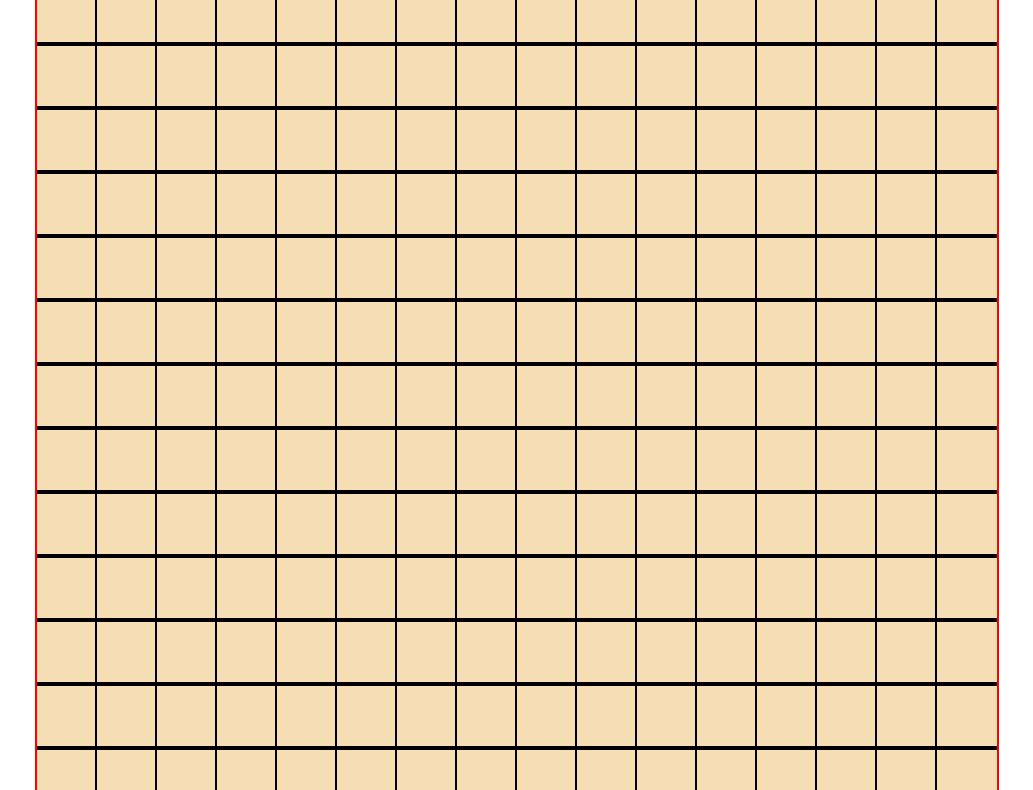
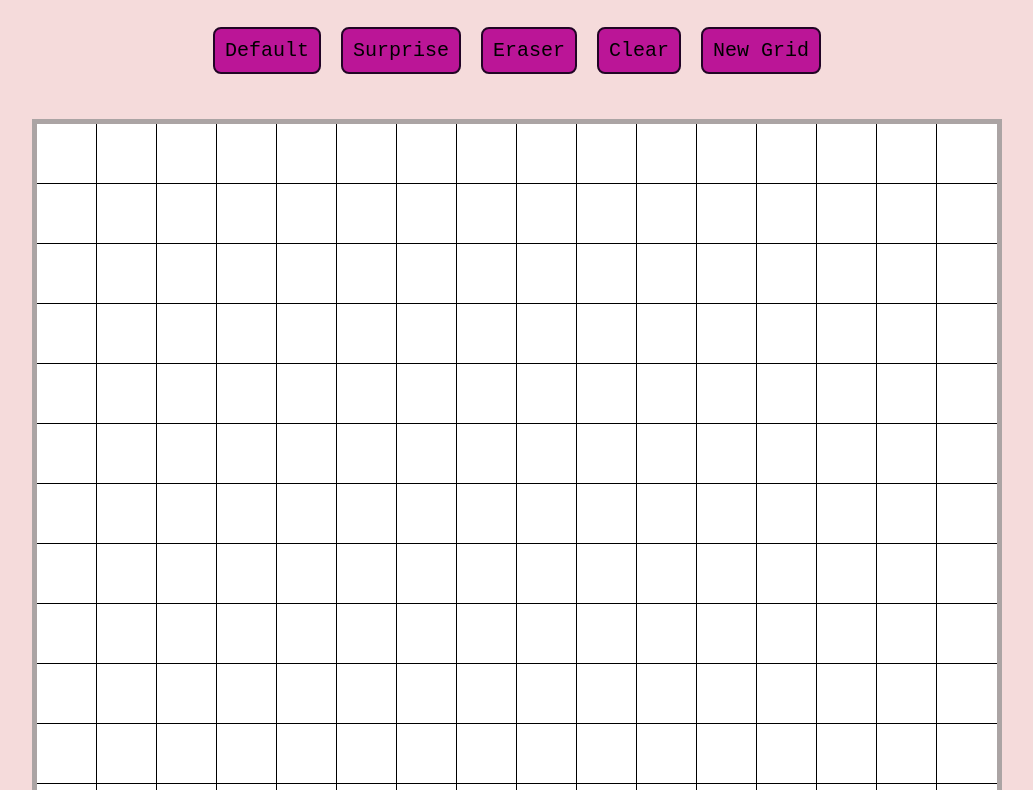
Before and after one commit to champion18/Sketch-it, a plain HTML site: page index.html in a window 1280 px wide. Shown: the part 120-910 px from the top of the page, without its empty margins (123-1156 px from the left). Drawn offline with Linux system fonts and the light colour scheme.

Commit message:
project done

```diff
--- a/index.html
+++ b/index.html
@@ -9,10 +9,19 @@
 </head>
 
 <body>
-    <div id="container">
+    <h1> Sketch it! </h1>
+    <div id="buttons">
+        <button class="button" onclick= "defaultColour()"> Default </button>
+        <button class="button" onclick= "randomColour()"> Surprise </button>
+        <button class="button" onclick= "eraseCellColour()"> Eraser </button>
+        <button class="button" onclick= "clearGrid()"> Clear </button>
+        <button class="button" id="new grid" onclick="makeNewGrid()"> New Grid </button>
+    </div>
 
-    </div>
-    <script src="script.js"></script>
+    <div id="container"></div>
+
+    <script src="script.js">
+    </script>
 </body>
 
 </html>
--- a/script.js
+++ b/script.js
@@ -1,11 +1,92 @@
-const container = document.querySelector('#container');
-for (let i = 0; i < 16; i++) {
-    for (let j = 0; j < 16; j++) {
-        const cell = document.createElement("div");
-        cell.classList.add('cell');
-        // cell.textContent=num;
-        //cell.setAttribute('style', 'background: black; height: 20px; width:20px ;outline:2px yellow');
-        console.log(cell);
-        container.appendChild(cell);
+function createGrid(numOfCellsInEachRow = 16) {
+    const container = document.querySelector('#container');
+
+    for (let i = 0; i < numOfCellsInEachRow; i++) {
+        for (let j = 0; j < numOfCellsInEachRow; j++) {
+            let cell = document.createElement("div");
+            cell.classList.add('cell');
+            // cell.textContent=num;
+            //cell.setAttribute('style', 'background: black; height: 20px; width:20px ;outline:2px yellow');
+            console.log('adding cells');
+            let sizeOfCell = 960/numOfCellsInEachRow;
+            size = sizeOfCell + "px";
+            cell.style.height = size;
+            cell.style.width = size;
+            cell.style.backgroundColor = 'white';
+            container.appendChild(cell);
+        }
     }
 }
+
+function defaultColour(){
+// let colour = document.querySelector('#container');
+// colour.addEventListener('mouseover', function (e) {
+//     e.target.style.backgroundColor = '#1e1eab';
+// });
+let cells = document.querySelectorAll('.cell');
+//let random_colour = random_rgb();
+cells.forEach(cell => {
+    cell.addEventListener('mouseover', function(e){
+        e.target.style.backgroundColor = '#1e1eab';
+        });
+    });
+}
+
+function clearGrid() {
+    //console.log("clear grid");
+    // container.style.backgroundColor = 'white';
+    const cells = document.querySelectorAll('.cell');
+    // cells.style.backgroundColor = 'white';
+    // console.log("clear grid");
+    cells.forEach(cell => {
+    //    console.log(cell);
+        cell.style.backgroundColor = 'white';
+    });
+}
+
+function makeNewGrid() {
+    let numOfCellsInEachRow = prompt("Enter number of cells per row and column for new grid[1-100]:");
+    if (numOfCellsInEachRow <= 100) {
+        numOfCellsInEachRow = parseInt(numOfCellsInEachRow);
+        removeGrid();
+        createGrid(numOfCellsInEachRow);
+    }
+    else {
+        const numOfCellsInEachRow = confirm("Enter a size less than or equal to 100.");
+        makeNewGrid();
+    }
+}
+
+function removeGrid(){
+    const cells = document.querySelectorAll('.cell');
+    cells.forEach(cell => {
+        cell.remove();
+        console.log('removing');
+    });
+}
+
+function randomColour(){
+    function random_rgb(){
+        let o = Math.round, r = Math.random, n = 255;
+        return 'rgb(' + o(r()*n) +',' + o(r()*n) +',' + o(r()*n) +')';
+    }
+
+    let cells = document.querySelectorAll('.cell');
+    cells.forEach(cell => {
+        cell.addEventListener('mouseover', function(e){
+            e.target.style.backgroundColor = random_rgb();
+        });
+    });
+}
+
+function eraseCellColour(){
+    let cells = document.querySelectorAll('.cell');
+    cells.forEach(cell => {
+        cell.addEventListener('mouseover', function(e){
+            e.target.style.backgroundColor = 'white';
+        });
+    });
+}
+
+window.onload=createGrid();
+window.onload=defaultColour();
--- a/styles.css
+++ b/styles.css
@@ -1,24 +1,61 @@
+body{
+    -webkit-appearance: none;
+    padding: 10px;
+    /* display: flex; */
+    background-color: #f5dbdb;
+}
+
+h1{
+    text-align: center;
+    font-size: xxx-large;
+}
 #container {
+    -webkit-appearance: none;
     position: relative;
-    top: 30px;
+    /* top: 30px; */
     height: 960px;
     width: 960px;
-    outline: 2px solid red;
+    outline: 5px solid #aba4a4;
     margin: auto;
-    padding: 0;
-    border: 20px black;
+    /* padding: 50px; */
+    /* border: 20px black; */
     display: block;
-    background-color: #9c27b0;
+    /* background-color: #9c27b0; */
+    /* bottom: 40px; */
+    font-size: 0;
+    border: none;
 }
 
 .cell {
-    outline: 2px solid black;
+    outline: 1px solid black;
     /* margin: 0; */
     /* padding: 0; */
     display: inline-block;
-    border: 10px black;
+    /* border: 10px black; */
     width: 60px;
     height: 60px;
     /* color: pink; */
-    background-color: wheat;
+    /* background-color: wheat; */
+    border: none;
 }
+
+#buttons{
+    display: flex;
+    position: relative;
+    align-items: center;
+    justify-content: center;
+    margin: 20px 0px 40px;
+}
+.button{
+    background-color: #bb1597;
+    border: 2px solid #210425;
+    color: black;
+    padding: 10px;
+    text-align: center;
+    text-decoration: blueviolet;
+    display: inline-block;
+    font-size: x-large;
+    border-radius: 8px;
+    margin: 10px;
+    font-family: monospace;
+}
```
